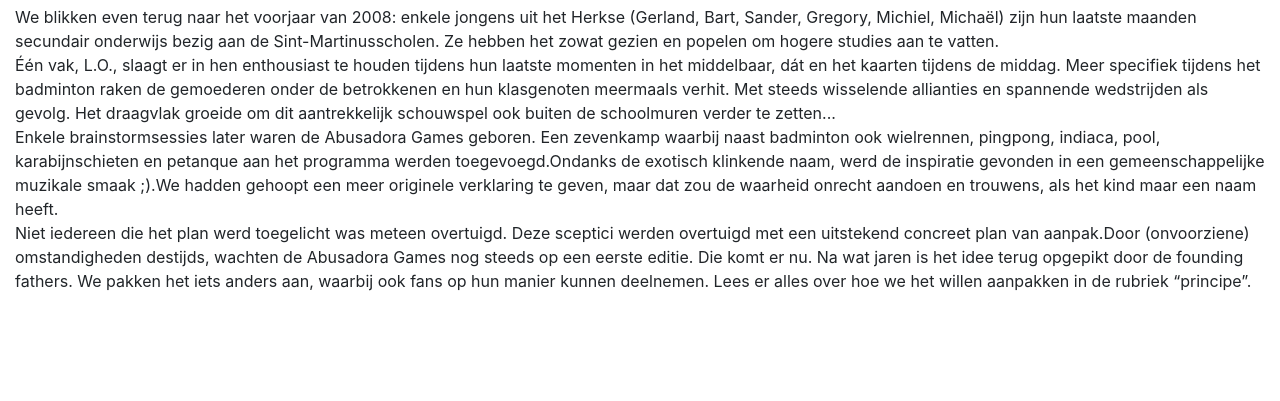
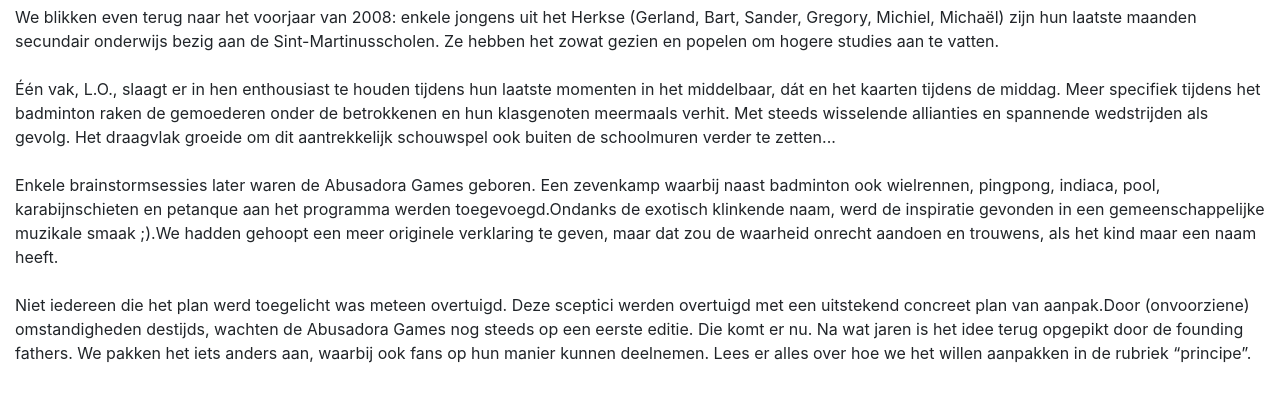
Before and after one commit to G-ForceMcSmissy/abusadora, a plain HTML site: page Geschiedenis.html in a window 1280 px wide. Shown: the part 123-524 px from the top of the page. Drawn offline with nearby package versions, Linux system fonts and the light colour scheme.

Commit message:
Update Geschiedenis.html

```diff
--- a/Geschiedenis.html
+++ b/Geschiedenis.html
@@ -48,13 +48,13 @@
 		  <h1>
 			  Geschiedenis
 		  </h1>
-	We blikken even terug naar het voorjaar van 2008: enkele jongens uit het Herkse (Gerland, Bart, Sander, Gregory, Michiel, Michaël) zijn hun laatste maanden secundair onderwijs bezig aan de Sint-Martinusscholen. Ze hebben het zowat gezien en popelen om hogere studies aan te vatten.
+	We blikken even terug naar het voorjaar van 2008: enkele jongens uit het Herkse (Gerland, Bart, Sander, Gregory, Michiel, Michaël) zijn hun laatste maanden secundair onderwijs bezig aan de Sint-Martinusscholen. Ze hebben het zowat gezien en popelen om hogere studies aan te vatten. <br>
 	<br>
-	Één vak, L.O., slaagt er in hen enthousiast te houden tijdens hun laatste momenten in het middelbaar, dát en het kaarten tijdens de middag. Meer specifiek tijdens het badminton raken de gemoederen onder de betrokkenen en hun klasgenoten meermaals verhit. Met steeds wisselende allianties en spannende wedstrijden als gevolg. Het draagvlak groeide om dit aantrekkelijk schouwspel ook buiten de schoolmuren verder te zetten...
+	Één vak, L.O., slaagt er in hen enthousiast te houden tijdens hun laatste momenten in het middelbaar, dát en het kaarten tijdens de middag. Meer specifiek tijdens het badminton raken de gemoederen onder de betrokkenen en hun klasgenoten meermaals verhit. Met steeds wisselende allianties en spannende wedstrijden als gevolg. Het draagvlak groeide om dit aantrekkelijk schouwspel ook buiten de schoolmuren verder te zetten... <br>
 	<br>
-	Enkele brainstormsessies later waren de Abusadora Games geboren. Een zevenkamp waarbij naast badminton ook wielrennen, pingpong, indiaca, pool, karabijnschieten en petanque aan het programma werden toegevoegd.Ondanks de exotisch klinkende naam, werd de inspiratie gevonden in een gemeenschappelijke muzikale smaak ;).We hadden gehoopt een meer originele verklaring te geven, maar dat zou de waarheid onrecht aandoen en trouwens, als het kind maar een naam heeft.
+	Enkele brainstormsessies later waren de Abusadora Games geboren. Een zevenkamp waarbij naast badminton ook wielrennen, pingpong, indiaca, pool, karabijnschieten en petanque aan het programma werden toegevoegd.Ondanks de exotisch klinkende naam, werd de inspiratie gevonden in een gemeenschappelijke muzikale smaak ;).We hadden gehoopt een meer originele verklaring te geven, maar dat zou de waarheid onrecht aandoen en trouwens, als het kind maar een naam heeft. <br>
 	<br>
-	Niet iedereen die het plan werd toegelicht was meteen overtuigd. Deze sceptici werden overtuigd met een uitstekend concreet plan van aanpak.Door (onvoorziene) omstandigheden destijds, wachten de Abusadora Games nog steeds op een eerste editie. Die komt er nu. Na wat jaren is het idee terug opgepikt door de founding fathers. We pakken het iets anders aan, waarbij ook fans op hun manier kunnen deelnemen. Lees er alles over hoe we het willen aanpakken in de rubriek “principe”.
+	Niet iedereen die het plan werd toegelicht was meteen overtuigd. Deze sceptici werden overtuigd met een uitstekend concreet plan van aanpak.Door (onvoorziene) omstandigheden destijds, wachten de Abusadora Games nog steeds op een eerste editie. Die komt er nu. Na wat jaren is het idee terug opgepikt door de founding fathers. We pakken het iets anders aan, waarbij ook fans op hun manier kunnen deelnemen. Lees er alles over hoe we het willen aanpakken in de rubriek “principe”. <br>
 	</div>
 
 <script src="https://code.jquery.com/jquery-3.4.1.slim.min.js" integrity="sha384-J6qa4849blE2+poT4WnyKhv5vZF5SrPo0iEjwBvKU7imGFAV0wwj1yYfoRSJoZ+n" crossorigin="anonymous"></script>
```
